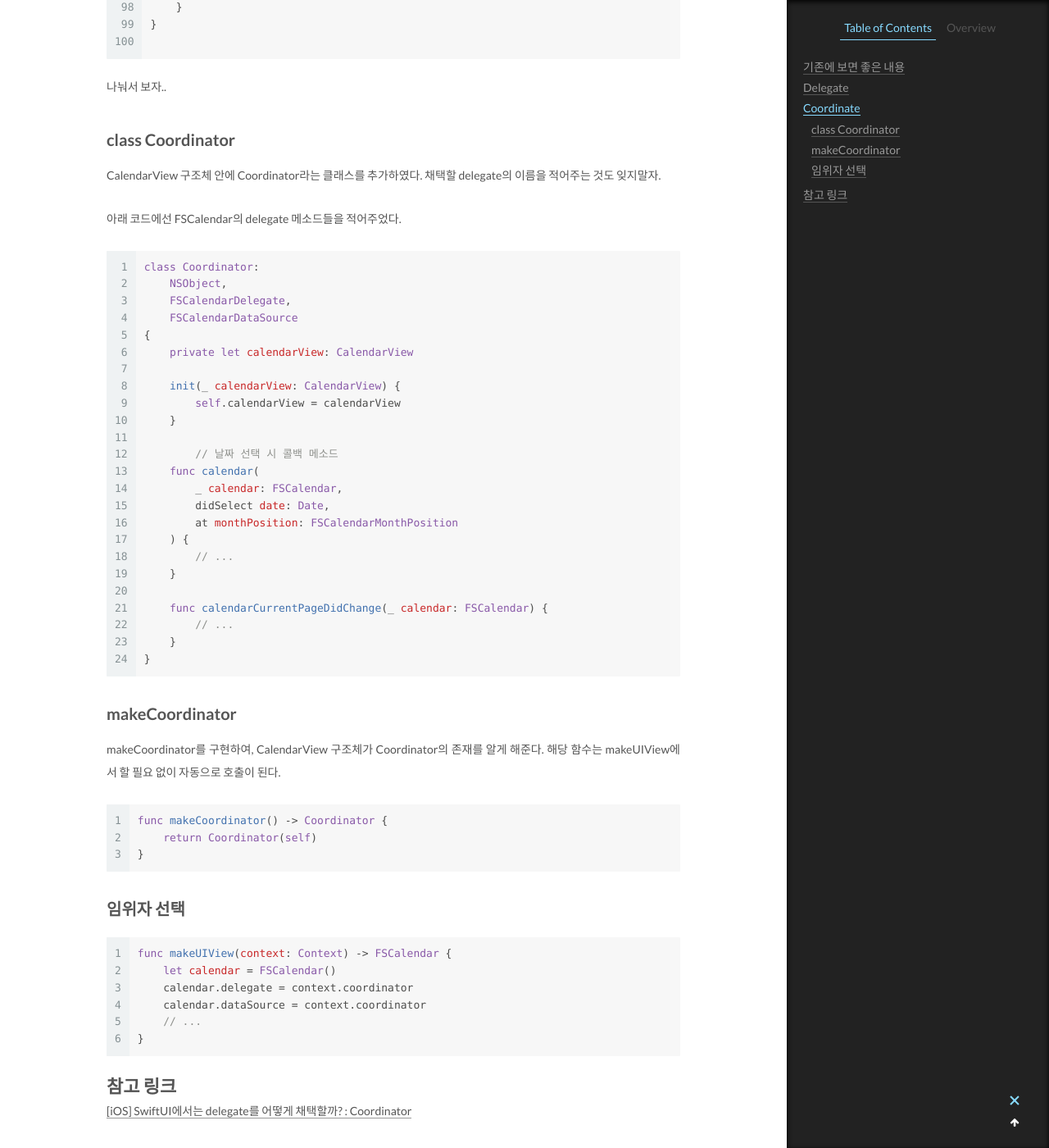
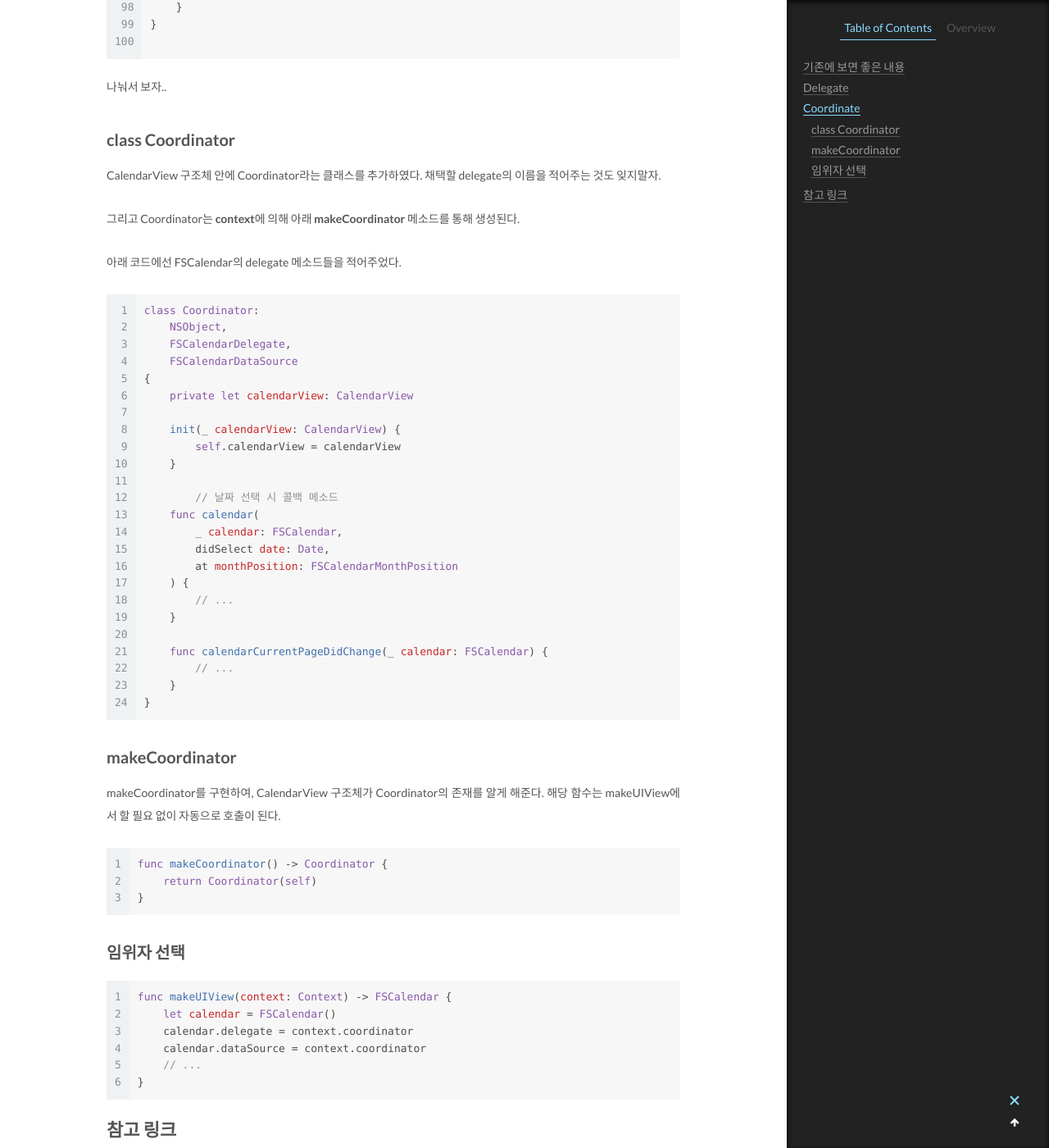
Before and after one commit to pagh2322/pagh2322.github.io, a Jekyll site: the page built from SwiftUI/_posts/2022-07-01-swiftui-coordinate-uvr.md, in a window 1280 px wide and 1400 px high, scrolled down 2998 px. Shown: the whole window at 82% size. Built offline with Jekyll 4.4.1, drawn with Linux system fonts in a browser that asks for light colours; comment, search, counter and statistics services are not loaded.

Commit message:
File name changed

````diff
--- a/SwiftUI/_posts/2022-07-01-swiftui-coordinate-UIViewRepresentable.md
+++ b/SwiftUI/_posts/2022-07-01-swiftui-coordinate-uvr.md
@@ -134,6 +134,8 @@ struct CalendarView: UIViewRepresentable {
 ## class Coordinator
 CalendarView 구조체 안에 Coordinator라는 클래스를 추가하였다. 채택할 delegate의 이름을 적어주는 것도 잊지말자.
 
+그리고 Coordinator는 **context**에 의해 아래 **makeCoordinator** 메소드를 통해 생성된다.
+
 아래 코드에선 FSCalendar의 delegate 메소드들을 적어주었다.
 
 ```swift
````
Also changed, not shown: UIKit/_posts/2022-05-25-uikit-vc-lifecycle.md (renamed from UIKit/_posts/2022-05-25-uikit-lifecycle.md).
